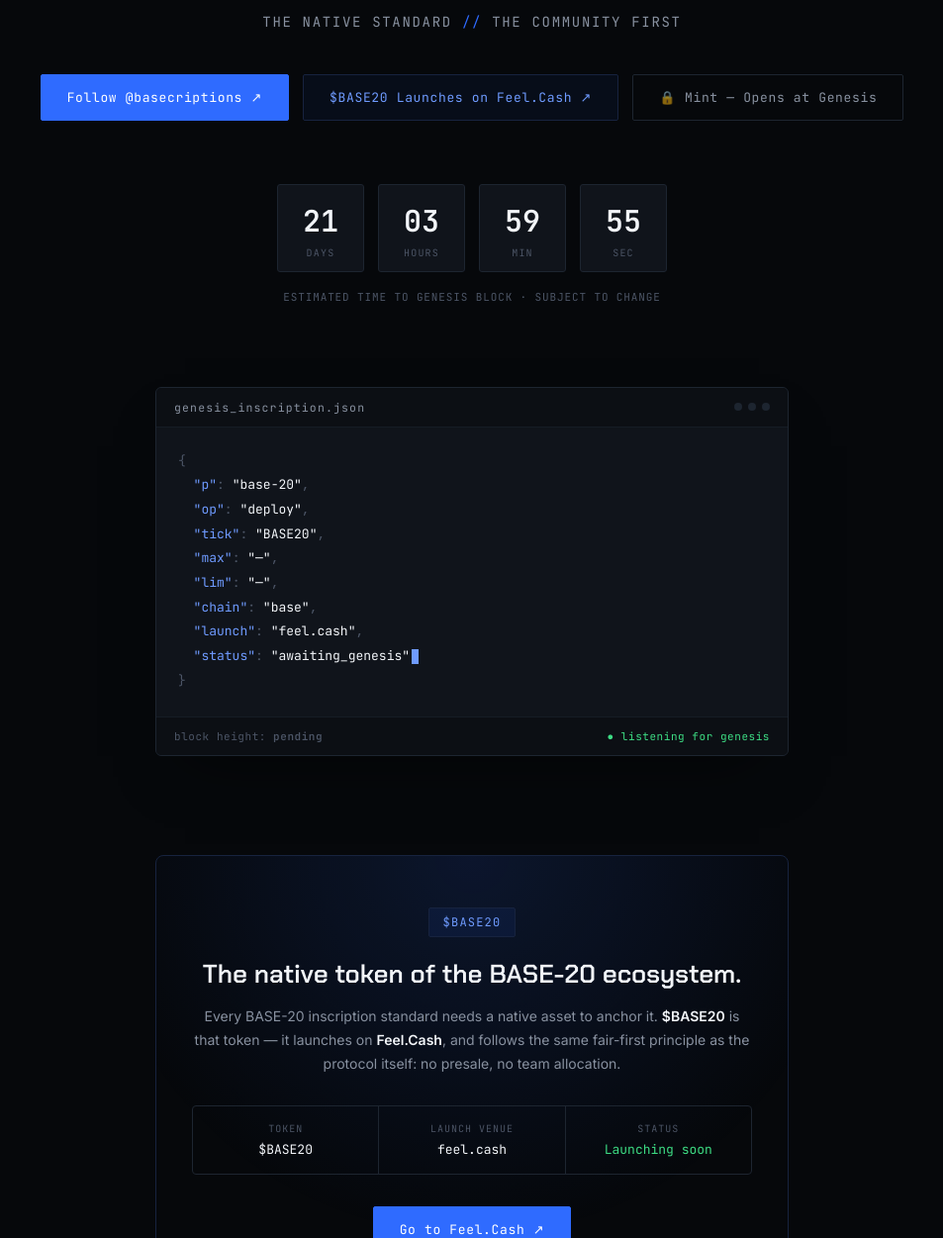
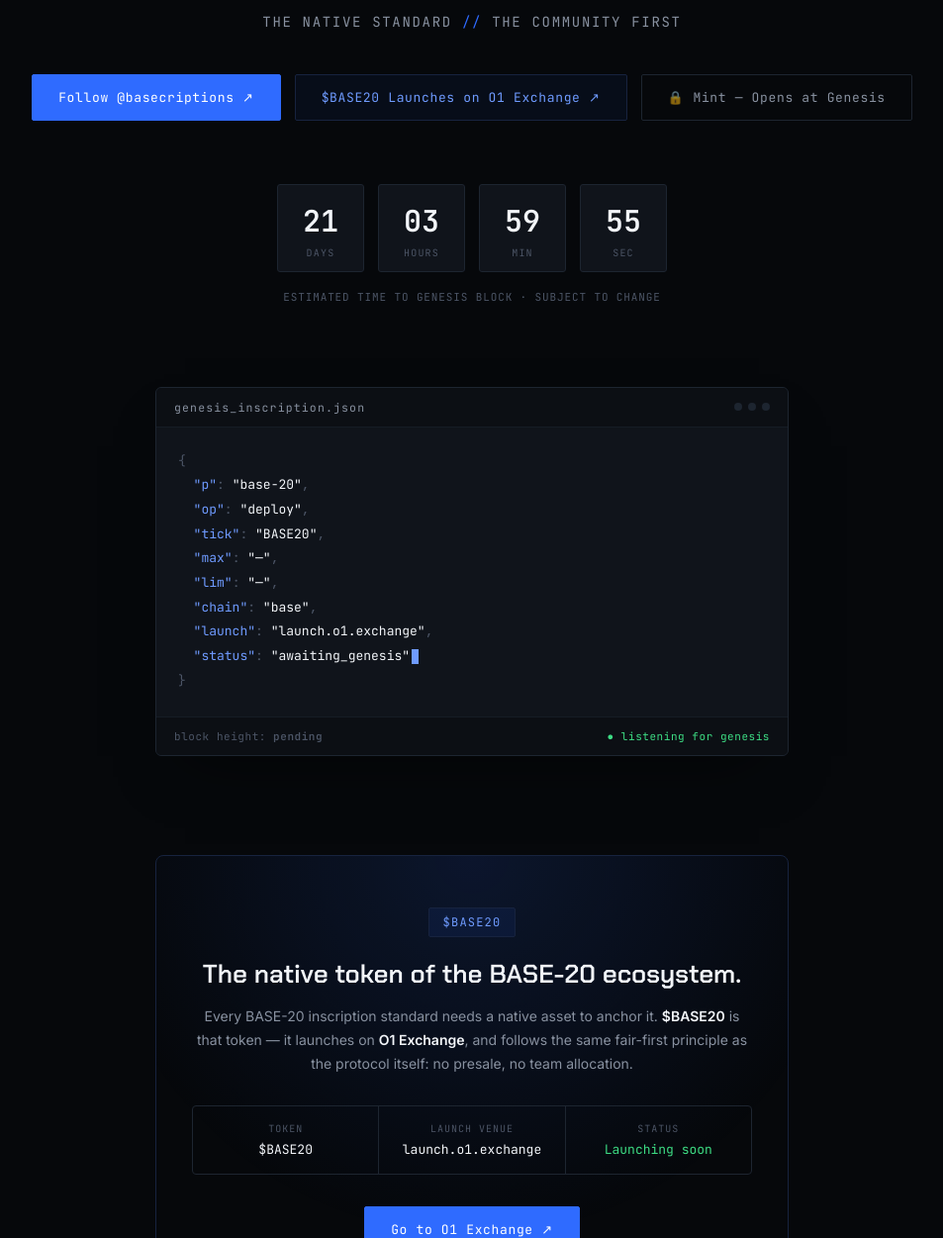
Before and after one commit to egawizard/base20protocol, a plain HTML site: page index.html in a window 1280 px wide. Shown: the part 609-1860 px from the top of the page at 99% size, without its empty margins (163-1116 px from the left). Drawn offline with Linux system fonts and the light colour scheme.

Commit message:
Update index.html

```diff
--- a/index.html
+++ b/index.html
@@ -295,14 +295,14 @@
     <span><span class="dot"></span>MINT MECHANISM: FAIR · NO PRESALE</span>
     <span><span class="dot blue"></span>TEAM ALLOCATION: 0%</span>
     <span><span class="dot"></span>NATIVE TOKEN: $BASE20</span>
-    <span><span class="dot blue"></span>LAUNCH: FEEL.CASH</span>
+    <span><span class="dot blue"></span>LAUNCH: LAUNCH.O1.EXCHANGE</span>
     <span><span class="dot"></span>NETWORK: BASE MAINNET</span>
     <span><span class="dot blue"></span>PROTOCOL STATUS: PRE-GENESIS</span>
     <span><span class="dot"></span>STANDARD: BASE-20 INSCRIPTIONS</span>
     <span><span class="dot blue"></span>MINT MECHANISM: FAIR · NO PRESALE</span>
     <span><span class="dot"></span>TEAM ALLOCATION: 0%</span>
     <span><span class="dot blue"></span>NATIVE TOKEN: $BASE20</span>
-    <span><span class="dot"></span>LAUNCH: FEEL.CASH</span>
+    <span><span class="dot"></span>LAUNCH: LAUNCH.O1.EXCHANGE</span>
   </div>
 </div>
 
@@ -325,8 +325,8 @@
       <a class="btn btn-primary" href="https://x.com/basecriptions" target="_blank" rel="noopener">
         Follow @basecriptions ↗
       </a>
-      <a class="btn btn-outline" href="https://feel.cash/base20-3" target="_blank" rel="noopener">
-        $BASE20 Launches on Feel.Cash ↗
+      <a class="btn btn-outline" href="https://launch.o1.exchange/" target="_blank" rel="noopener">
+        $BASE20 Launches on O1 Exchange ↗
       </a>
       <span class="btn btn-ghost"><span class="lock">🔒</span> Mint — Opens at Genesis</span>
     </div>
@@ -354,7 +354,7 @@
         &nbsp;&nbsp;<span class="k">"max"</span><span class="punct">:</span> <span class="v">"—"</span><span class="punct">,</span><br>
         &nbsp;&nbsp;<span class="k">"lim"</span><span class="punct">:</span> <span class="v">"—"</span><span class="punct">,</span><br>
         &nbsp;&nbsp;<span class="k">"chain"</span><span class="punct">:</span> <span class="v">"base"</span><span class="punct">,</span><br>
-        &nbsp;&nbsp;<span class="k">"launch"</span><span class="punct">:</span> <span class="v">"feel.cash"</span><span class="punct">,</span><br>
+        &nbsp;&nbsp;<span class="k">"launch"</span><span class="punct">:</span> <span class="v">"launch.o1.exchange"</span><span class="punct">,</span><br>
         &nbsp;&nbsp;<span class="k">"status"</span><span class="punct">:</span> <span class="v">"awaiting_genesis"</span><span class="cursor"></span><br>
         <span class="punct">}</span>
       </div>
@@ -369,7 +369,7 @@
     <div class="token-inner">
       <div class="token-badge">$BASE20</div>
       <h3>The native token of the BASE-20 ecosystem.</h3>
-      <p>Every BASE-20 inscription standard needs a native asset to anchor it. <strong>$BASE20</strong> is that token — it launches on <strong>Feel.Cash</strong>, and follows the same fair-first principle as the protocol itself: no presale, no team allocation.</p>
+      <p>Every BASE-20 inscription standard needs a native asset to anchor it. <strong>$BASE20</strong> is that token — it launches on <strong>O1 Exchange</strong>, and follows the same fair-first principle as the protocol itself: no presale, no team allocation.</p>
       <div class="token-row">
         <div class="token-fact">
           <span class="tf-label">Token</span>
@@ -377,14 +377,14 @@
         </div>
         <div class="token-fact">
           <span class="tf-label">Launch venue</span>
-          <span class="tf-value">feel.cash</span>
+          <span class="tf-value">launch.o1.exchange</span>
         </div>
         <div class="token-fact">
           <span class="tf-label">Status</span>
           <span class="tf-value status-live">Launching soon</span>
         </div>
       </div>
-      <a class="btn btn-primary" href="https://feel.cash/base20-3" target="_blank" rel="noopener">Go to Feel.Cash ↗</a>
+      <a class="btn btn-primary" href="https://launch.o1.exchange/" target="_blank" rel="noopener">Go to O1 Exchange ↗</a>
     </div>
   </section>
 
@@ -427,7 +427,7 @@
         <div class="spec-row"><span class="sk">chain</span><span class="sv">base mainnet</span></div>
         <div class="spec-row"><span class="sk">standard</span><span class="sv">base-20</span></div>
         <div class="spec-row"><span class="sk">native_token</span><span class="sv">$base20</span></div>
-        <div class="spec-row"><span class="sk">launch_venue</span><span class="sv">feel.cash</span></div>
+        <div class="spec-row"><span class="sk">launch_venue</span><span class="sv">launch.o1.exchange</span></div>
         <div class="spec-row"><span class="sk">mint_type</span><span class="sv">fair, first-come</span></div>
         <div class="spec-row"><span class="sk">team_allocation</span><span class="sv">0%</span></div>
         <div class="spec-row"><span class="sk">presale</span><span class="sv">none</span></div>
@@ -459,7 +459,7 @@
     </div>
     <div class="footer-links">
       <a href="https://x.com/basecriptions" target="_blank" rel="noopener">X / Twitter</a>
-      <a href="https://feel.cash/base20-3" target="_blank" rel="noopener">$BASE20 on Feel.Cash</a>
+      <a href="https://launch.o1.exchange/" target="_blank" rel="noopener">$BASE20 on O1 Exchange</a>
       <a href="#protocol">Protocol</a>
       <a href="#spec">Spec</a>
     </div>
```
